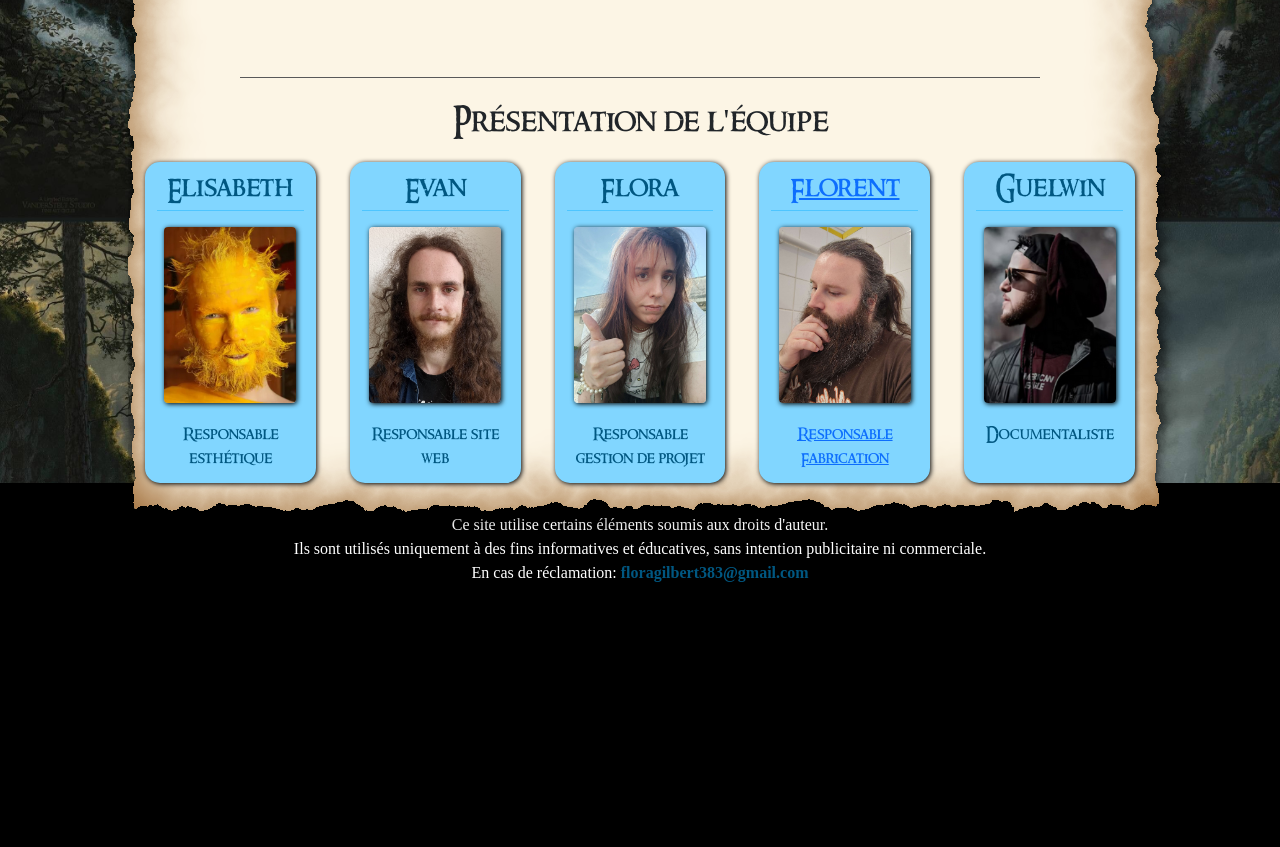
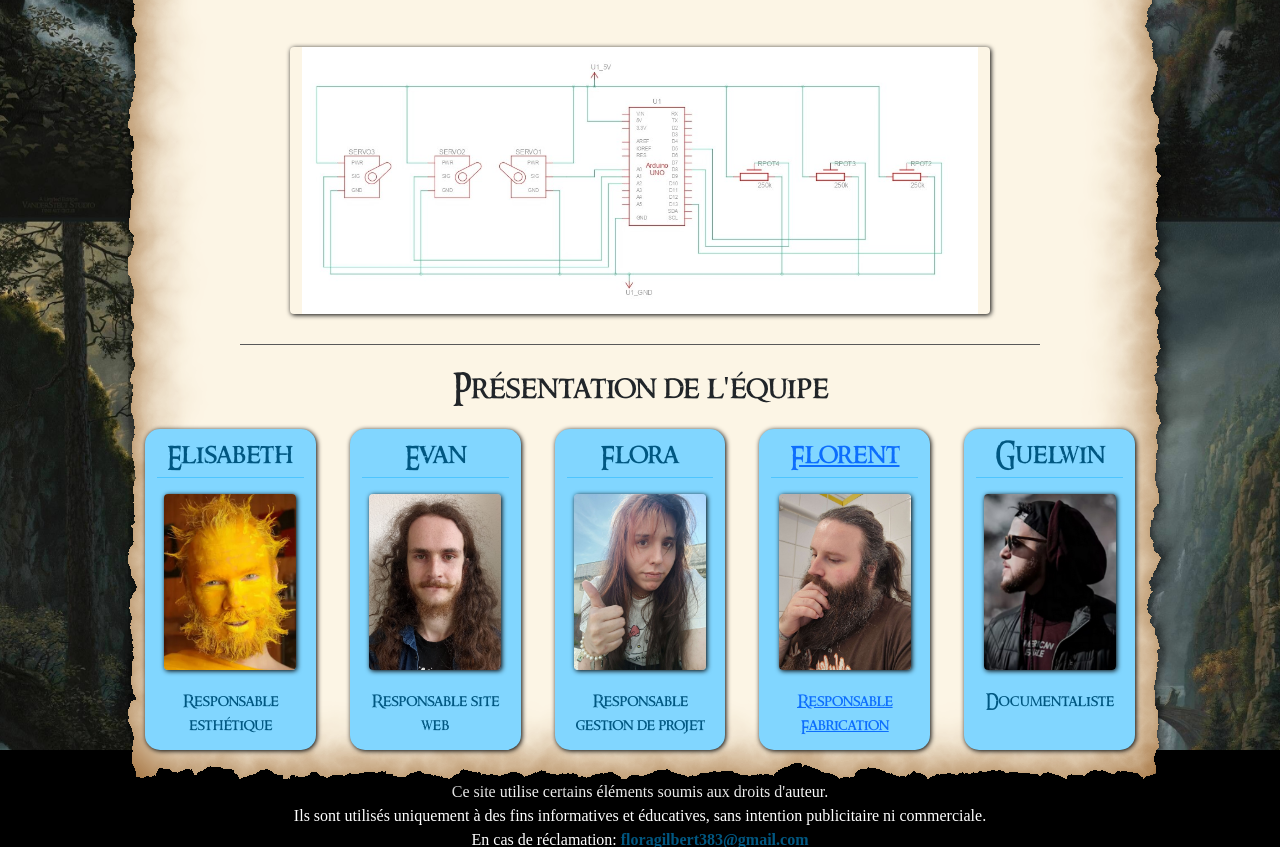
Before and after one commit to Essem322/site-robot-SDA, a website: page index.html in a window 1280 px wide. Shown: the part 4580-5427 px from the top of the page. Before the commit the page ends 5175 px from the top, so only its background shows below. Drawn offline with nearby package versions, Linux system fonts and the light colour scheme.

Commit message:
schéma électrique

```diff
--- a/index.html
+++ b/index.html
@@ -194,6 +194,7 @@
                                 petite et une grande breadboard pour le montage et les tests des circuits. Sa structure
                                 a été réalisée en bois avec une découpeuse laser.</p>
                         </div>
+                        <img src="assets/images/schemaelectrique.jpg" class="images" alt="image du schéma électrique">
                     </div>
                 </div>
                 <div class="ancre" id="equipe"></div>
```
Also changed, not shown: assets/images/schemaelectrique.jpg (added).
